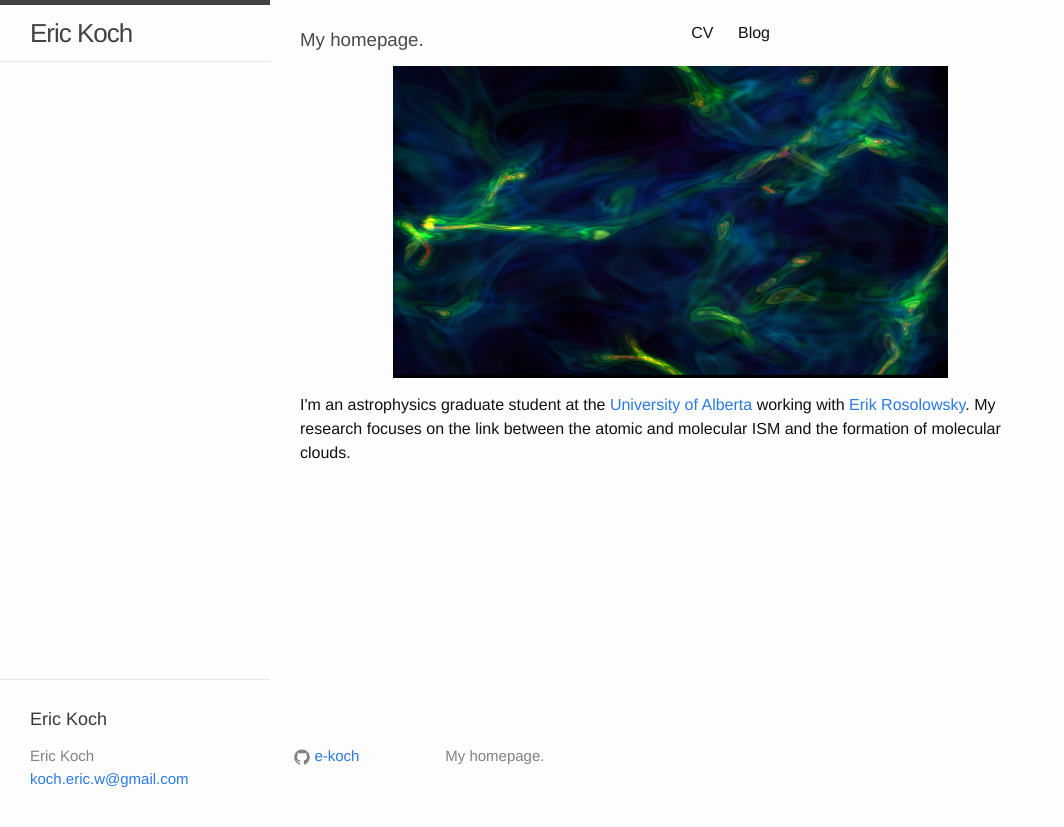
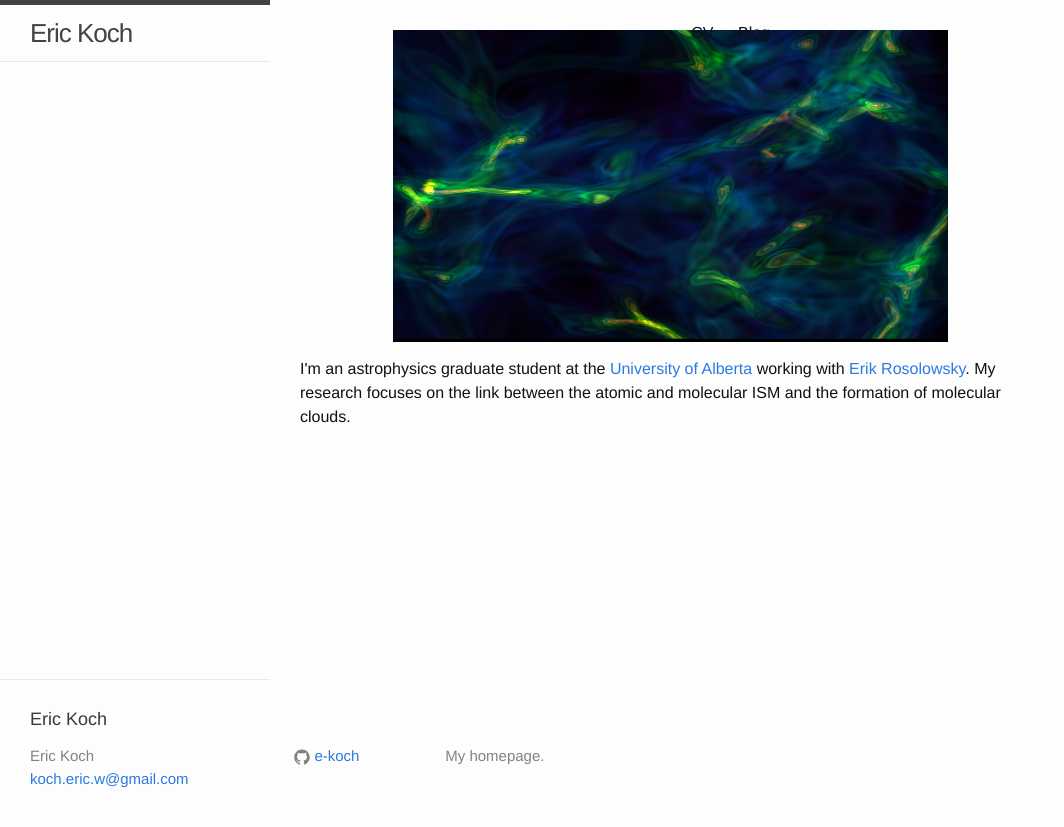
Before and after one commit to e-koch/e-koch.github.io, a Jekyll site: the page built from index.html, in a window 1280 px wide. Shown: the top 827 px of the page, without its empty margins (0-1064 px from the left). Built offline with Jekyll 4.4.1, drawn with Linux system fonts in a browser that asks for light colours.

Commit message:
Remove homepage thing

```diff
--- a/index.html
+++ b/index.html
@@ -3,9 +3,6 @@ layout: default
 ---
 
 <div class="wrapper">
-
-        <h3>
-<a id="my-homepage" class="anchor" href="#my-homepage" aria-hidden="true"><span class="octicon octicon-link"></span></a>My homepage.</h3>
 
 <center><p><img src="{{ site.baseurl }}images/hd22_013.png" width="75%"></p></center>
 
```
